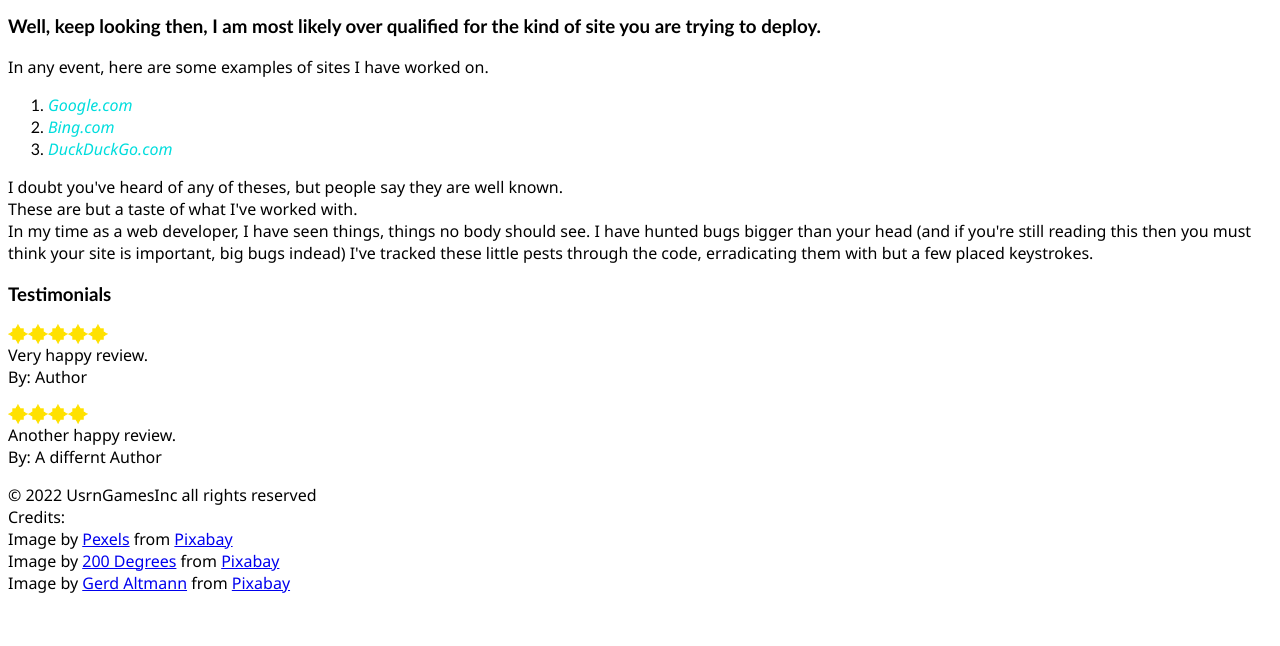
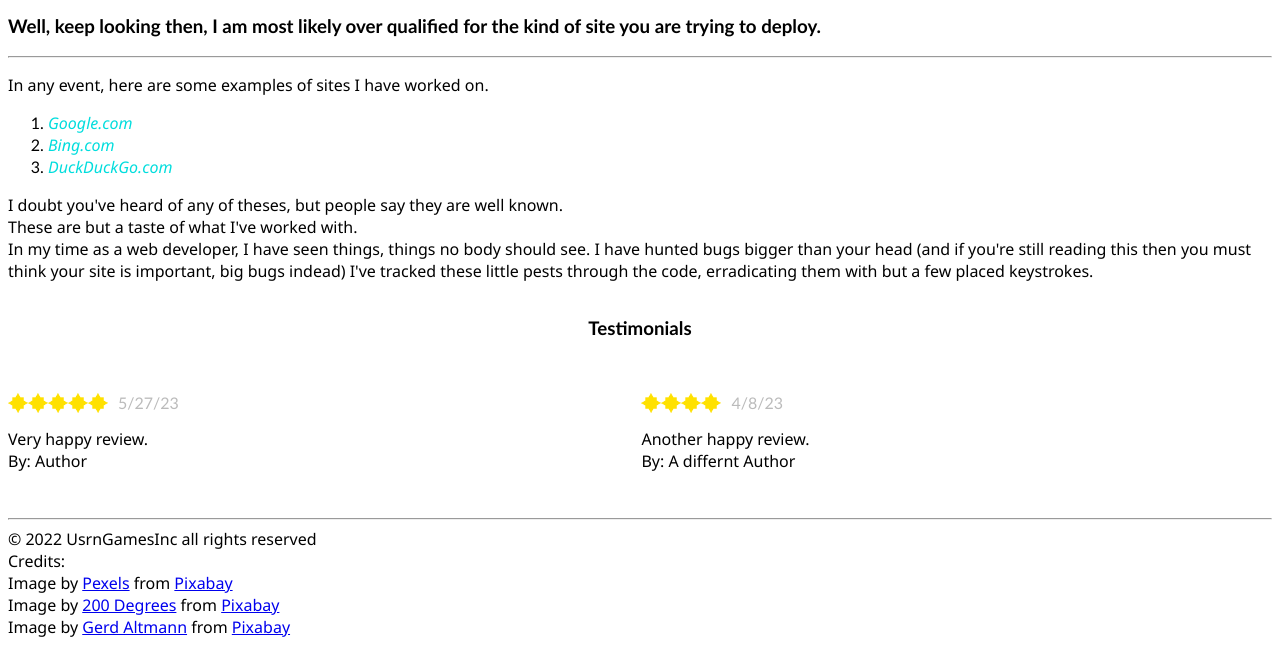
Before and after one commit to RVCC-IDMX/midterm2022-Pi-Guy53, a plain HTML site: page index.html in a window 1280 px wide. Shown: the part 158-804 px from the top of the page. Drawn offline with Linux system fonts and the light colour scheme.

Commit message:
changed the testimonials to display as a gird, added some horizontal rules

```diff
--- a/css/style.css
+++ b/css/style.css
@@ -33,12 +33,34 @@ ol li a
 #testimonials
 {
     font-family:'Gill Sans', 'Gill Sans MT', Calibri, 'Trebuchet MS', sans-serif;
+    text-align: center;
+
+    display: grid;
+    grid-template-rows: 1fr 1fr;
+}
+
+#testimonials h3
+{
+    grid-column: 1/3;
+}
+
+#testimonials section
+{
+    grid-template-columns: 1fr 1fr;
+    text-align: left;
+    grid-row: 2;
 }
 
 #testimonials p
 {
     font-family: 'Segoe UI', Tahoma, Geneva, Verdana, sans-serif;
     clear: both;
+}
+
+.date
+{
+    color: #bbb;
+    padding-left: 10px;
 }
 
 footer
--- a/index.html
+++ b/index.html
@@ -26,6 +26,7 @@
     <h3>
         Well, keep looking then, I am most likely over qualified for the kind of site you are trying to deploy.
     </h3>
+    <hr>
     <p>
         In any event, here are some examples of sites I have worked on.
     </p>
@@ -62,31 +63,38 @@
         <section id="testimonials">
             <h3>Testimonials</h3>
 
+            <section>
                 <img class="star" src="img/review-star.png" height="20" alt="A star">
                 <img class="star" src="img/review-star.png" height="20" alt="A star">
                 <img class="star" src="img/review-star.png" height="20" alt="A star">
                 <img class="star" src="img/review-star.png" height="20" alt="A star">
                 <img class="star" src="img/review-star.png" height="20" alt="A star">
+                <a class = "date"> 5/27/23</a>
                 <p>
                     Very happy review.
                     <br> By: Author
                 </p>
+            </section>
 
+            <section>
                 <img class="star" src="img/review-star.png" height="20" alt="A star">
                 <img class="star" src="img/review-star.png" height="20" alt="A star">
                 <img class="star" src="img/review-star.png" height="20" alt="A star">
                 <img class="star" src="img/review-star.png" height="20" alt="A star">
+                <a class = "date"> 4/8/23 </a>
                 <p>
                     Another happy review.
                     <br> By: A differnt Author
                 </p>
-
+            </section>
         </section>
 
     </main>
 
     <!--Credits, and copyright information -->
     <footer>
+        <br>
+        <hr>
         © 2022 UsrnGamesInc all rights reserved
         <br>
         Credits:
```
Lines whose indentation alone changed are shown as unchanged.
